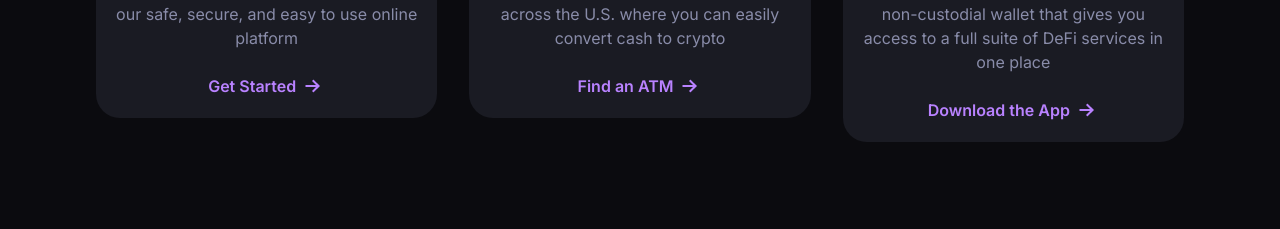
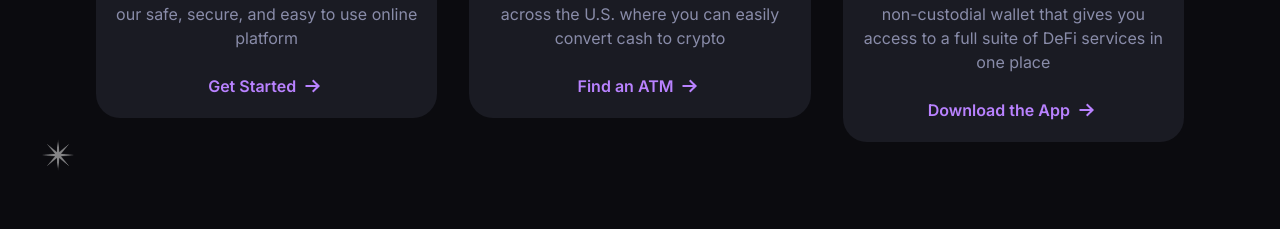
Before and after one commit to gift56/coinflip, a Vue app: page / in a window 1280 px wide. Shown: the part 940-1169 px from the top of the page. Built offline with nearby package versions, Linux system fonts and the light colour scheme.

Commit message:
working on some updated

```diff
--- a/src/components/Card.vue
+++ b/src/components/Card.vue
@@ -26,10 +26,19 @@
             class="flex items-center justify-center gap-1 group text-gray2 text-base font-semibold"
           >
             {{ item.linkText }}
-            <img src="../assets/icon/arrowIcon.png" alt="arrow" class="group-hover:ml-3 transition-all duration-300" />
+            <img
+              src="../assets/icon/arrowIcon.png"
+              alt="arrow"
+              class="group-hover:ml-3 transition-all duration-300"
+            />
           </RouterLink>
         </div>
       </div>
+      <img
+        src="../assets/image/heroImage8.png"
+        alt="star"
+        class="absolute bottom-[10%] delay-300 left-[-5%] w-8 h-8 block animate-pulse"
+      />
     </div>
   </section>
 </template>
```
